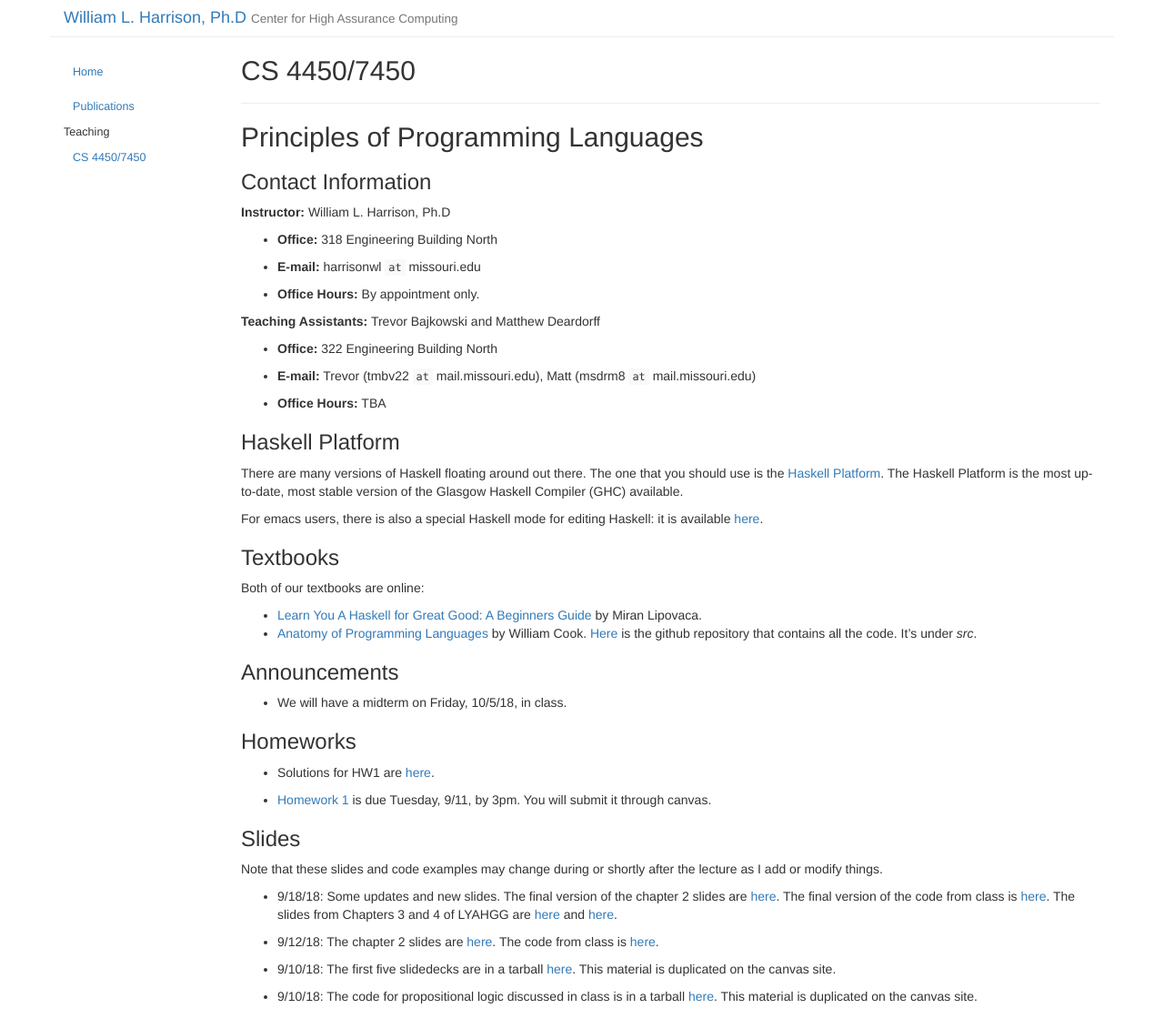
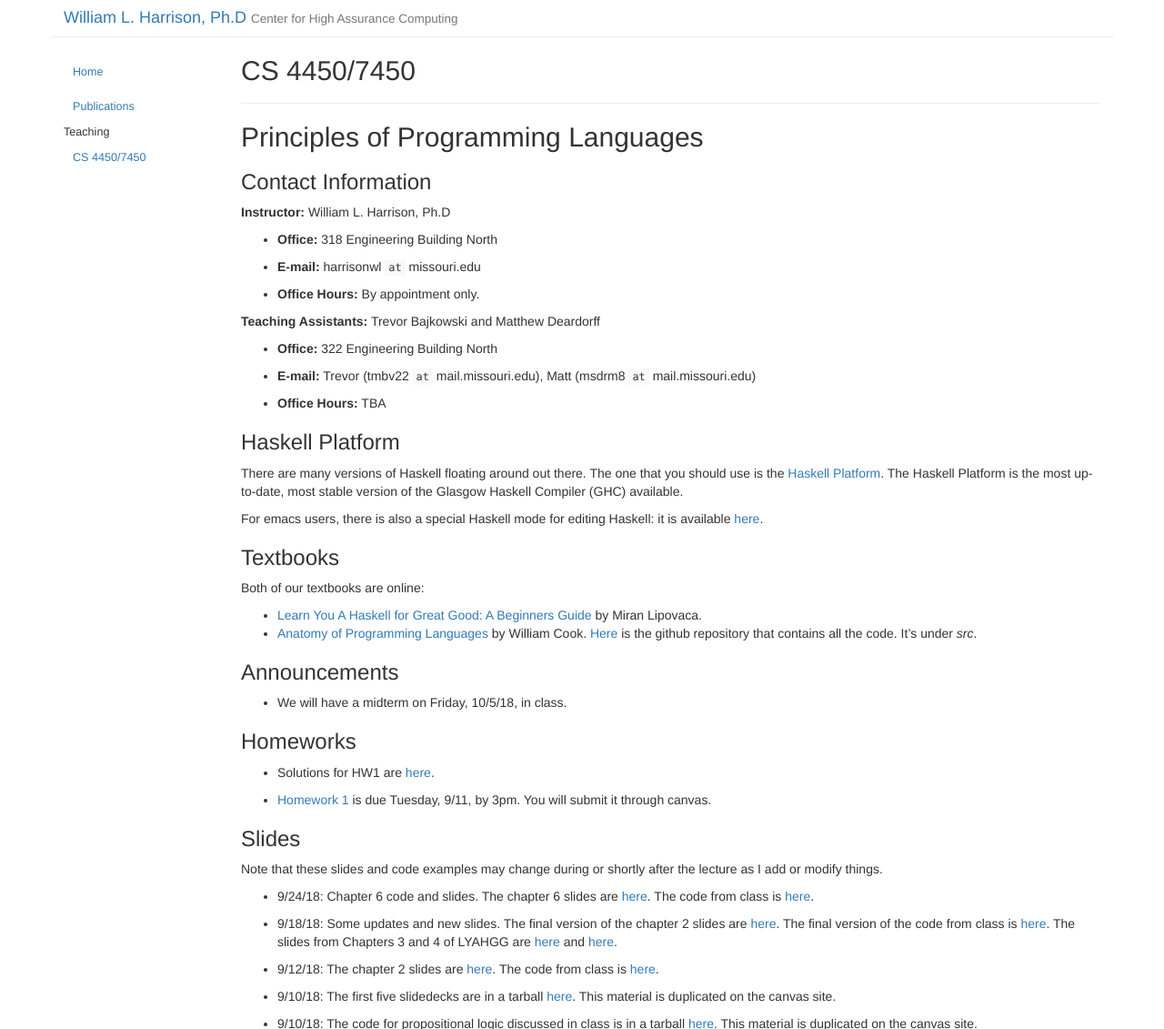
Before and after one commit to harrisonwl/harrisonwl.github.io, a Jekyll site: the page built from _posts/2018-09-10-cs4450.md, in a window 1280 px wide, cut to the strip 0-1131 px from the top of the page. Shown: the whole strip at 91% size. Built offline with Jekyll 4.4.1, drawn with Linux system fonts in a browser that asks for light colours.

Commit message:
chapter 6 stuff

```diff
--- a/_posts/2018-09-10-cs4450.md
+++ b/_posts/2018-09-10-cs4450.md
@@ -60,6 +60,8 @@ Both of our textbooks are online:
 Note that these slides and code examples may change during or shortly after the lecture as I add or modify things.
 
 
+* 9/24/18: Chapter 6 code and slides. The chapter 6 slides are <a href="https://harrisonwl.github.io/assets/courses/popl/fall2018/slides/Chapter6.ppt">here</a>. The code from class is <a href="https://harrisonwl.github.io/assets/courses/popl/fall2018/slides/Chap6.hs">here</a>.
+
 * 9/18/18: Some updates and new slides. The final version of the chapter 2 slides are <a href="https://harrisonwl.github.io/assets/courses/popl/fall2018/slides/chapter2.pdf">here</a>. The final version of the code from class is <a href="https://harrisonwl.github.io/assets/courses/popl/fall2018/slides/Chap2.hs">here</a>. The slides from Chapters 3 and 4 of LYAHGG are <a href="https://harrisonwl.github.io/assets/courses/popl/fall2018/slides/chapter3.pdf">here</a> and <a href="https://harrisonwl.github.io/assets/courses/popl/fall2018/slides/chapter4.pdf">here</a>.
 
 * 9/12/18:  The chapter 2 slides are <a href="https://harrisonwl.github.io/assets/courses/popl/fall2018/slides/chapter2.pdf">here</a>. The code from class is <a href="https://harrisonwl.github.io/assets/courses/popl/fall2018/slides/Chap2.hs">here</a>.
```
Also changed, not shown: 3 other files.
